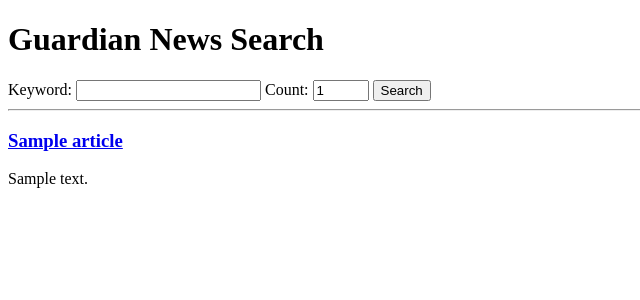
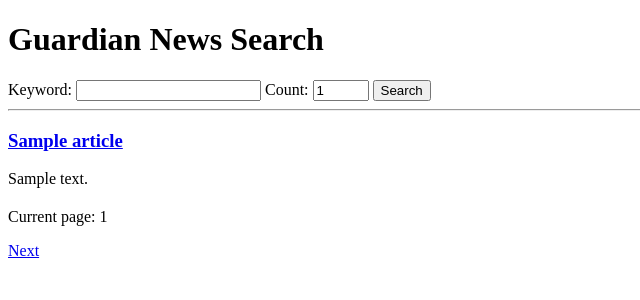
Before and after one commit to lat35n-hrt/newslite, a FastAPI app: template app/templates/index.html in a window 1280 px wide. Shown: the top 300 px of the page, without its empty margins (0-640 px from the left). Run offline with FastAPI, Linux system fonts and the light colour scheme; the template is opened without the code that fills it: most values are stand-ins (such as "Sample title", 1, 10 or a date in 2020).

Commit message:
Implement working pagination with page and count params; temporarily disable live article filtering for testing

```diff
--- a/app/main.py
+++ b/app/main.py
@@ -50,12 +50,13 @@
 templates = Jinja2Templates(directory="app/templates")
 
 @app.get("/", response_class=HTMLResponse)
-def search_ui(request: Request, q: str = "technology", count: int = 3):
-    print(f"DEBUG: q={q}, count={count}")
-    articles = fetch_guardian_articles(query=q, page_size=count)
+def search_ui(request: Request, q: str = "technology", count: int = 3, page: int = 1):
+    print(f"DEBUG: q={q}, count={count}, page={page}")
+    articles = fetch_guardian_articles(query=q, page_size=count, page=page)
     return templates.TemplateResponse("index.html", {
         "request": request,
         "articles": articles,
         "query": q,
         "count": count,
+        "page": page,
     })
--- a/app/templates/index.html
+++ b/app/templates/index.html
@@ -18,5 +18,15 @@
             <p>{{ article.content }}</p>
         </div>
     {% endfor %}
+
+
+    <p>Current page: {{ page }}</p>
+
+    {% if page > 1 %}
+    <a href="/?q={{ query }}&count={{ count }}&page={{ page - 1 }}">Previous</a>
+    {% endif %}
+
+    <a href="/?q={{ query }}&count={{ count }}&page={{ page + 1 }}">Next</a>
+
 </body>
 </html>
```
Also changed, not shown: app/guardian_client.py (+31 -31 lines).
